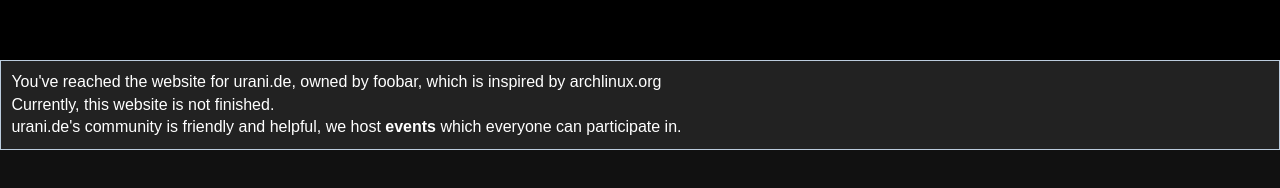
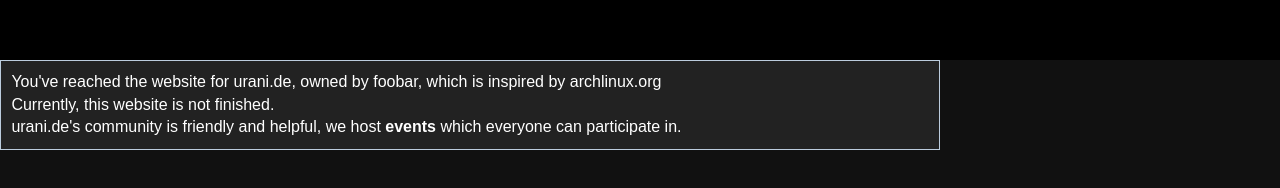
Before and after one commit to Tarvey/next-web, a plain HTML site: page index.html in a window 1280 px wide. Drawn offline with Linux system fonts and the light colour scheme.

Commit message:
content-left is actually on the left

```diff
--- a/main.css
+++ b/main.css
@@ -6,6 +6,9 @@
 * {
     margin:0px;
     line-height: 1.4;
+}
+#content-left {
+    margin: 0 340px 0 0;
 }
 .box {
     background:#222;
```
